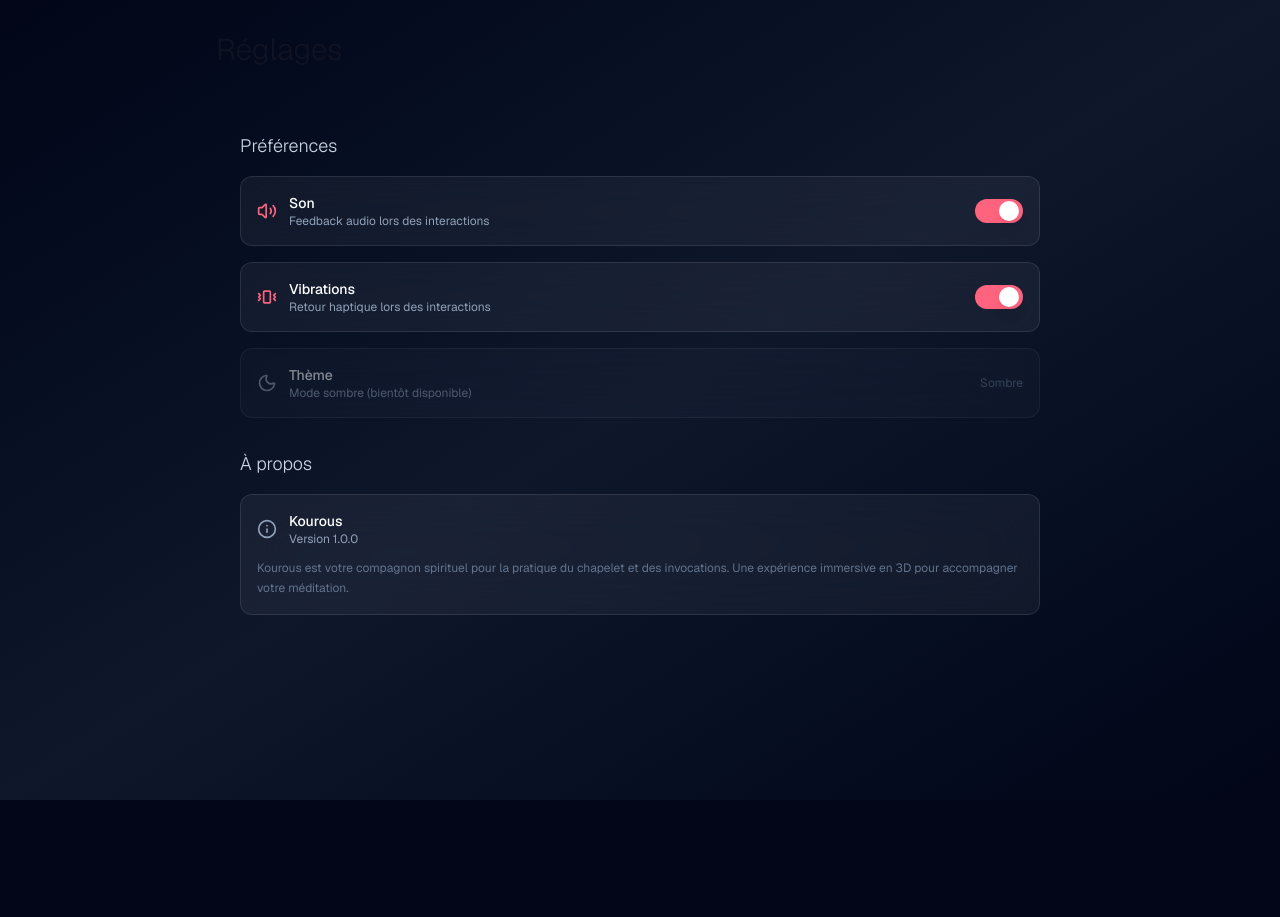
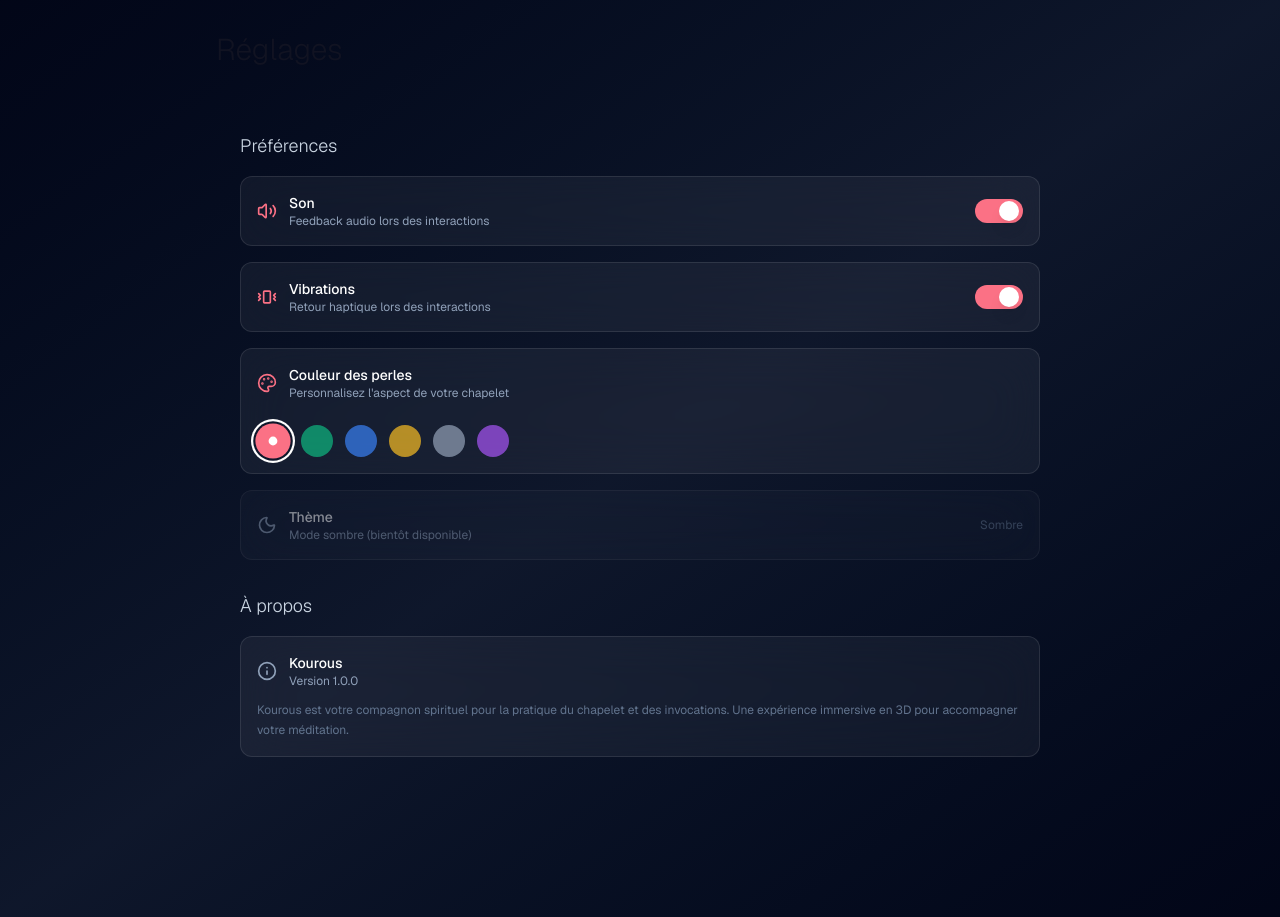
Before and after one commit to csall/kourous, a Next.js app: page /settings in a window 1280 px wide. Before the commit the page ends 800 px from the top, so only its background shows below. Built offline with nearby package versions, Linux system fonts and the light colour scheme.

Commit message:
feat: Add bead color customization option and apply it to session beads, progress indicator, and settings toggles.

```diff
--- a/app/session/page.tsx
+++ b/app/session/page.tsx
@@ -51,7 +51,8 @@ function SessionContent() {
     rewind,
     reset,
     toggleHaptics,
-    toggleSound
+    toggleSound,
+    beadColor
   } = useSessionStore();
 
   const progress = useSessionProgress();
@@ -165,6 +166,7 @@ function SessionContent() {
             presetId={preset.id}
             count={progress.cycleProgress - 1}
             total={progress.cycleTotal}
+            beadColor={beadColor}
             onAdvance={handleAdvance}
             onRewind={handleRewind}
           />
@@ -208,7 +210,7 @@ function SessionContent() {
             total={progress.cycleTotal}
             size={70}
             strokeWidth={4}
-            color="#fb7185" // rose-400
+            color={beadColor}
           />
         </motion.div>
       )}
--- a/components/session/BeadScene.tsx
+++ b/components/session/BeadScene.tsx
@@ -22,7 +22,7 @@ function Pearl({ position, isActive, color, rotation = [0, 0, 0] }: PearlProps)
         metalness: isActive ? 0.15 : 0.05,
         transmission: isActive ? 0.8 : 0.4,
         thickness: isActive ? 1.0 : 2,
-        colorSpring: isActive ? "#fb7185" : "#a1a1aa",
+        colorSpring: isActive ? color : "#a1a1aa",
         config: {
             mass: 2.5,
             tension: 120,
@@ -88,8 +88,8 @@ function ConnectionString({ radius, spacing, windowRange }: { radius: number, sp
                 color="#1a1a1e"
                 roughness={0.7}
                 metalness={0.2}
-                emissive="#fb7185"
-                emissiveIntensity={0.03}
+                emissive="#ffffff"
+                emissiveIntensity={0.01}
                 clearcoat={0.2}
             />
         </mesh>
@@ -100,12 +100,13 @@ interface BeadSceneProps {
     presetId: string;
     count: number;
     total: number;
+    beadColor: string;
     onAdvance: () => void;
     onRewind: () => void;
 }
 
 // Internal scene with animated state
-function SceneInternal({ count, dragAngle, beadWindow, CURVE_RADIUS, ANGLE_SPACING, presetId }: any) {
+function SceneInternal({ count, dragAngle, beadWindow, CURVE_RADIUS, ANGLE_SPACING, presetId, beadColor }: any) {
     const lastPresetId = useRef(presetId);
     const shouldResetImmediate = lastPresetId.current !== presetId;
 
@@ -148,7 +149,7 @@ function SceneInternal({ count, dragAngle, beadWindow, CURVE_RADIUS, ANGLE_SPACI
                         <Pearl
                             position={[0, 0, 0]}
                             isActive={idx === count}
-                            color={idx === count ? "#fb7185" : "#71717a"}
+                            color={idx === count ? beadColor : "#71717a"}
                         />
                     </animated.group>
                 );
@@ -157,7 +158,7 @@ function SceneInternal({ count, dragAngle, beadWindow, CURVE_RADIUS, ANGLE_SPACI
     );
 }
 
-export function BeadScene({ presetId, count, total, onAdvance, onRewind }: BeadSceneProps) {
+export function BeadScene({ presetId, count, total, beadColor, onAdvance, onRewind }: BeadSceneProps) {
     const [dragY, setDragY] = useState(0);
     const [isReady, setIsReady] = useState(false);
     const isDragging = useRef(false);
@@ -265,6 +266,7 @@ export function BeadScene({ presetId, count, total, onAdvance, onRewind }: BeadS
                 <SceneInternal
                     presetId={presetId}
                     count={count}
+                    beadColor={beadColor}
                     dragAngle={dragAngleSpring}
                     beadWindow={beadWindow}
                     CURVE_RADIUS={CURVE_RADIUS}
--- a/components/settings/SettingsContent.tsx
+++ b/components/settings/SettingsContent.tsx
@@ -1,11 +1,20 @@
 "use client";
 
 import { motion } from "framer-motion";
-import { Volume2, VolumeX, Vibrate, Moon, Info } from "lucide-react";
+import { Volume2, VolumeX, Vibrate, Moon, Info, Palette } from "lucide-react";
 import { useSessionStore } from "@/lib/store/sessionStore";
 
 export function SettingsContent() {
-    const { soundEnabled, hapticsEnabled, toggleSound, toggleHaptics } = useSessionStore();
+    const { soundEnabled, hapticsEnabled, toggleSound, toggleHaptics, beadColor, setBeadColor } = useSessionStore();
+
+    const colors = [
+        { name: "Rose", value: "#fb7185" },
+        { name: "Émeraude", value: "#10b981" },
+        { name: "Saphir", value: "#3b82f6" },
+        { name: "Or", value: "#fbbf24" },
+        { name: "Ardoise", value: "#94a3b8" },
+        { name: "Améthyste", value: "#a855f7" }
+    ];
 
     return (
         <div className="max-w-4xl mx-auto px-6 py-8 pb-32 space-y-8">
@@ -22,7 +31,7 @@ export function SettingsContent() {
                     <div className="flex items-center justify-between">
                         <div className="flex items-center gap-3">
                             {soundEnabled ? (
-                                <Volume2 size={20} className="text-rose-400" />
+                                <Volume2 size={20} style={{ color: beadColor }} />
                             ) : (
                                 <VolumeX size={20} className="text-slate-400" />
                             )}
@@ -34,8 +43,8 @@ export function SettingsContent() {
 
                         <button
                             onClick={toggleSound}
-                            className={`w-12 h-6 rounded-full transition-all ${soundEnabled ? 'bg-rose-400' : 'bg-slate-700'
-                                }`}
+                            className="w-12 h-6 rounded-full transition-all"
+                            style={{ backgroundColor: soundEnabled ? beadColor : '#334155' }}
                         >
                             <div className={`w-5 h-5 rounded-full bg-white shadow-lg transform transition-transform ${soundEnabled ? 'translate-x-6' : 'translate-x-0.5'
                                 }`} />
@@ -47,7 +56,7 @@ export function SettingsContent() {
                 <div className="bg-white/5 backdrop-blur-xl border border-white/10 rounded-xl p-4">
                     <div className="flex items-center justify-between">
                         <div className="flex items-center gap-3">
-                            <Vibrate size={20} className={hapticsEnabled ? "text-rose-400" : "text-slate-400"} />
+                            <Vibrate size={20} style={{ color: hapticsEnabled ? beadColor : '#94a3b8' }} />
                             <div>
                                 <div className="text-sm font-medium text-white">Vibrations</div>
                                 <div className="text-xs text-slate-400">Retour haptique lors des interactions</div>
@@ -56,12 +65,44 @@ export function SettingsContent() {
 
                         <button
                             onClick={toggleHaptics}
-                            className={`w-12 h-6 rounded-full transition-all ${hapticsEnabled ? 'bg-rose-400' : 'bg-slate-700'
-                                }`}
+                            className="w-12 h-6 rounded-full transition-all"
+                            style={{ backgroundColor: hapticsEnabled ? beadColor : '#334155' }}
                         >
                             <div className={`w-5 h-5 rounded-full bg-white shadow-lg transform transition-transform ${hapticsEnabled ? 'translate-x-6' : 'translate-x-0.5'
                                 }`} />
                         </button>
+                    </div>
+                </div>
+
+                {/* Color Selection */}
+                <div className="bg-white/5 backdrop-blur-xl border border-white/10 rounded-xl p-4">
+                    <div className="space-y-4">
+                        <div className="flex items-center gap-3">
+                            <Palette size={20} style={{ color: beadColor }} />
+                            <div>
+                                <div className="text-sm font-medium text-white">Couleur des perles</div>
+                                <div className="text-xs text-slate-400">Personnalisez l'aspect de votre chapelet</div>
+                            </div>
+                        </div>
+
+                        <div className="flex flex-wrap gap-3 pt-2">
+                            {colors.map((c) => (
+                                <button
+                                    key={c.value}
+                                    onClick={() => setBeadColor(c.value)}
+                                    className={`relative w-8 h-8 rounded-full transition-all active:scale-90 ${beadColor === c.value ? 'ring-2 ring-white ring-offset-2 ring-offset-slate-900 scale-110' : 'opacity-70 hover:opacity-100'
+                                        }`}
+                                    style={{ backgroundColor: c.value }}
+                                    aria-label={c.name}
+                                >
+                                    {beadColor === c.value && (
+                                        <div className="absolute inset-0 flex items-center justify-center">
+                                            <div className="w-2 h-2 rounded-full bg-white" />
+                                        </div>
+                                    )}
+                                </button>
+                            ))}
+                        </div>
                     </div>
                 </div>
 
--- a/lib/store/sessionStore.ts
+++ b/lib/store/sessionStore.ts
@@ -10,6 +10,7 @@ export type SessionState = {
   isComplete: boolean;
   hapticsEnabled: boolean;
   soundEnabled: boolean;
+  beadColor: string;
 
   setPreset: (preset: PrayerPreset) => void;
   setPresetById: (id: string) => void;
@@ -20,6 +21,7 @@ export type SessionState = {
   reset: () => void;
   toggleHaptics: () => void;
   toggleSound: () => void;
+  setBeadColor: (color: string) => void;
 };
 
 export const useSessionStore = create<SessionState>()(
@@ -31,6 +33,7 @@ export const useSessionStore = create<SessionState>()(
       isComplete: false,
       hapticsEnabled: true,
       soundEnabled: true,
+      beadColor: "#fb7185", // Default rose-400
 
       setPreset: (preset) =>
         set({ preset, beadIndex: 0, totalCount: 0, isComplete: false }),
@@ -150,6 +153,7 @@ export const useSessionStore = create<SessionState>()(
 
       toggleHaptics: () => set((state) => ({ hapticsEnabled: !state.hapticsEnabled })),
       toggleSound: () => set((state) => ({ soundEnabled: !state.soundEnabled })),
+      setBeadColor: (color: string) => set({ beadColor: color }),
     }),
     {
       name: "kourous-session-storage",
```
